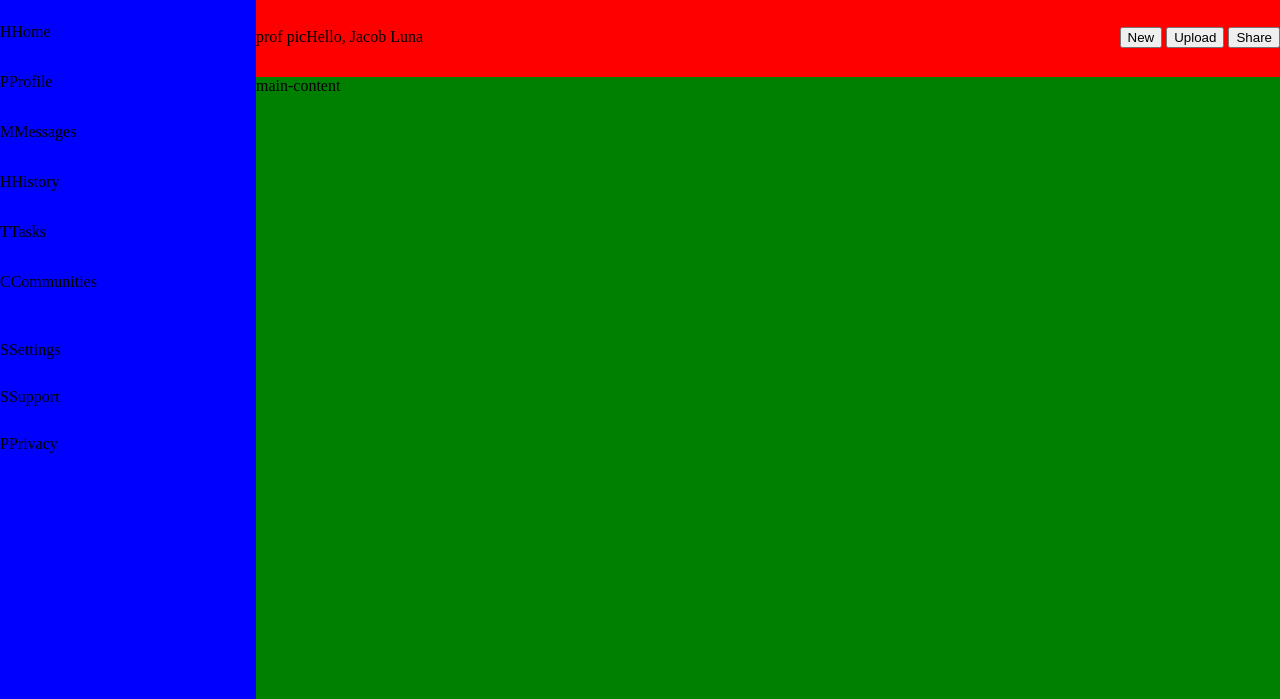
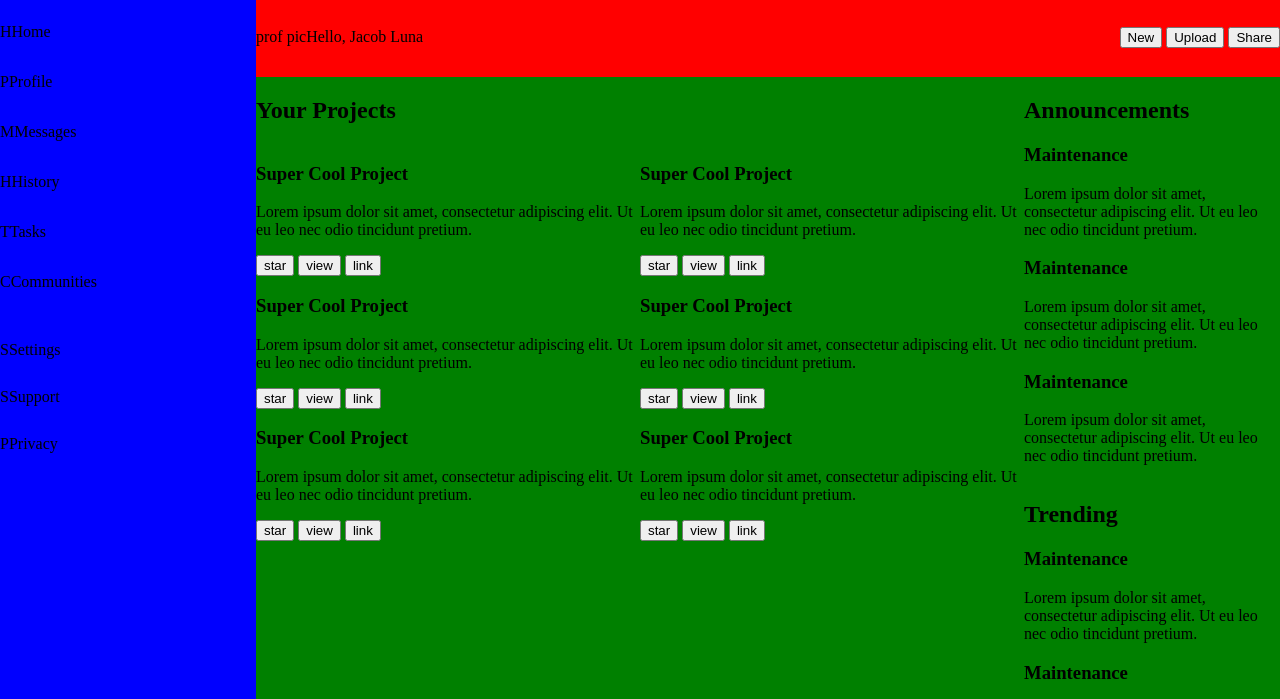
Before and after one commit to Lunanator/dashboard, a plain HTML site: page index.html in a window 1280 px wide. Shown: the part 83-782 px from the top of the page. Drawn offline with Linux system fonts and the light colour scheme.

Commit message:
Fill main content section with 3 subsections. Insert dummy content and create general layout of main content using grids

```diff
--- a/index.html
+++ b/index.html
@@ -79,6 +79,112 @@
             </div>
         </div>
     </div>
-    <div class="main-content">main-content</div>
+    <div class="main-content">
+        <div class="projects">
+            <h2>Your Projects</h2>
+            <div class="boxes">
+                <div class="box">
+                    <h3>Super Cool Project</h3>
+                    <p>Lorem ipsum dolor sit amet, consectetur adipiscing elit.
+                        Ut eu leo nec odio tincidunt pretium.</p>
+                    <div class="box-icons">
+                        <button>star</button>
+                        <button>view</button>
+                        <button>link</button>
+                    </div>
+                </div>
+                <div class="box">
+                    <h3>Super Cool Project</h3>
+                    <p>Lorem ipsum dolor sit amet, consectetur adipiscing elit.
+                        Ut eu leo nec odio tincidunt pretium.</p>
+                    <div class="box-icons">
+                        <button>star</button>
+                        <button>view</button>
+                        <button>link</button>
+                    </div>
+                </div>
+                <div class="box">
+                    <h3>Super Cool Project</h3>
+                    <p>Lorem ipsum dolor sit amet, consectetur adipiscing elit.
+                        Ut eu leo nec odio tincidunt pretium.</p>
+                    <div class="box-icons">
+                        <button>star</button>
+                        <button>view</button>
+                        <button>link</button>
+                    </div>
+                </div>
+                <div class="box">
+                    <h3>Super Cool Project</h3>
+                    <p>Lorem ipsum dolor sit amet, consectetur adipiscing elit.
+                        Ut eu leo nec odio tincidunt pretium.</p>
+                    <div class="box-icons">
+                        <button>star</button>
+                        <button>view</button>
+                        <button>link</button>
+                    </div>
+                </div>
+                <div class="box">
+                    <h3>Super Cool Project</h3>
+                    <p>Lorem ipsum dolor sit amet, consectetur adipiscing elit.
+                        Ut eu leo nec odio tincidunt pretium.</p>
+                    <div class="box-icons">
+                        <button>star</button>
+                        <button>view</button>
+                        <button>link</button>
+                    </div>
+                </div>
+                <div class="box">
+                    <h3>Super Cool Project</h3>
+                    <p>Lorem ipsum dolor sit amet, consectetur adipiscing elit.
+                        Ut eu leo nec odio tincidunt pretium.</p>
+                    <div class="box-icons">
+                        <button>star</button>
+                        <button>view</button>
+                        <button>link</button>
+                    </div>
+                </div>
+            </div>
+        </div>
+        <div class="announcements">
+            <h2>Announcements</h2>
+            <div class="announcements-wrapper">
+                <div class="announcement">
+                    <h3>Maintenance</h3>
+                    <p>Lorem ipsum dolor sit amet, consectetur adipiscing elit.
+                        Ut eu leo nec odio tincidunt pretium.</p>
+                </div>
+                <div class="announcement">
+                    <h3>Maintenance</h3>
+                    <p>Lorem ipsum dolor sit amet, consectetur adipiscing elit.
+                        Ut eu leo nec odio tincidunt pretium.</p>
+                </div>
+                <div class="announcement">
+                    <h3>Maintenance</h3>
+                    <p>Lorem ipsum dolor sit amet, consectetur adipiscing elit.
+                        Ut eu leo nec odio tincidunt pretium.</p>
+                </div>
+            </div>
+        </div>
+        <div class="trending">
+            <h2>Trending</h2>
+            <div class="trending-wrapper">
+                <div class="announcement">
+                    <h3>Maintenance</h3>
+                    <p>Lorem ipsum dolor sit amet, consectetur adipiscing elit.
+                        Ut eu leo nec odio tincidunt pretium.</p>
+                </div>
+                <div class="announcement">
+                    <h3>Maintenance</h3>
+                    <p>Lorem ipsum dolor sit amet, consectetur adipiscing elit.
+                        Ut eu leo nec odio tincidunt pretium.</p>
+                </div>
+                <div class="announcement">
+                    <h3>Maintenance</h3>
+                    <p>Lorem ipsum dolor sit amet, consectetur adipiscing elit.
+                        Ut eu leo nec odio tincidunt pretium.</p>
+                </div>
+            </div>
+        </div>
+    </div>
 </body>
 </html>
--- a/style.css
+++ b/style.css
@@ -28,6 +28,12 @@ body {
 .main-content {
     background-color: green;
     grid-area: main;
+    display: grid;
+    grid-template-columns: 3fr 1fr;
+    grid-template-rows: 1fr 1fr;
+    grid-template-areas:
+    "projects announcements"
+    "projects trending";
 }
 
 .logo {
@@ -36,7 +42,7 @@ body {
 }
 
 #cat {
-    max-height: 50px;f
+    max-height: 50px;
     max-width: 50px;
 }
 
@@ -79,3 +85,21 @@ body {
 .welcome {
     display: flex;
 }
+
+.projects {
+    grid-area: projects;
+}
+
+.boxes {
+    display: grid;
+    grid-template-columns: 1fr 1fr;
+    grid-template-rows: 1fr 1fr 1fr;
+}
+
+.announcements {
+    grid-area: announcements;
+}
+
+.trending {
+    grid-area: trending;
+}
```
